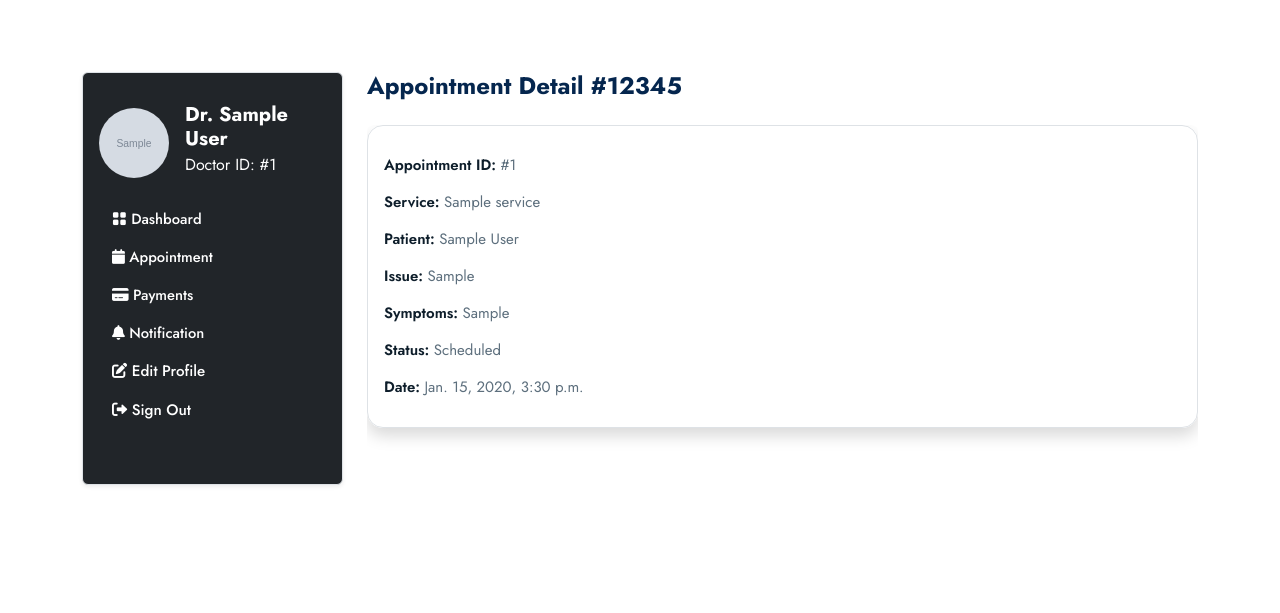
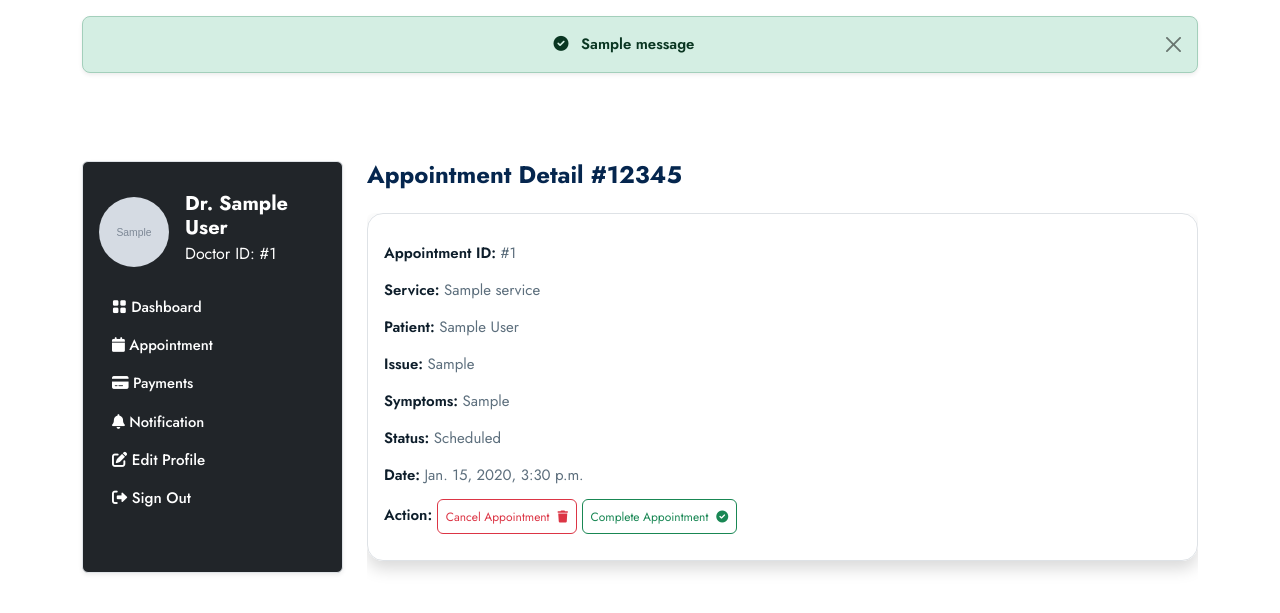
Before and after one commit to Malayaranjan014/hospital-management-system, a Django app: page /doctor/appointments/1 in a window 1280 px wide. Shown: the part 84-697 px from the top of the page. Run offline with Django 5.2, Linux system fonts and the light colour scheme; a user stored in the database is signed in; tables that the repository leaves empty hold one stand-in row (values such as "Sample post"); grey boxes marked "Sample" are stand-in pictures; one stand-in notice (Sample message) is shown; parts of the project's set-up code (start-up, migrations or seed data) failed here and were passed over.

Commit message:
add doctor appointment like  shedule appointment and cancle and complete appointment

```diff
--- a/doctor/urls.py
+++ b/doctor/urls.py
@@ -9,5 +9,9 @@ urlpatterns = [
     path("",views.dashboard,name="dashboard"),
     path("appointments/",views.appointments,name="appointments"),
     path("appointments/<appointment_id>",views.appointment_detail,name="appointment_detail"),
+    path("cancel_appointment/<appointment_id>",views.cancel_appointment,name="cancel_appointment"),
+    path("activate_appointment/<appointment_id>",views.activate_appointment,name="activate_appointment"),
+    path("complete_appointment/<appointment_id>",views.complete_appointment,name="complete_appointment"),
+
 
 ]
--- a/doctor/views.py
+++ b/doctor/views.py
@@ -1,8 +1,10 @@
-from django.shortcuts import render
+from django.shortcuts import render,redirect
 
 from doctor import models as doctor_models
 from base import models as base_models
 from django.contrib.auth.decorators import login_required
+from django.contrib import messages
+
 
 # Create your views here.
 
@@ -53,3 +55,42 @@ def appointment_detail(request, appointment_id):
     }
 
     return render(request, "doctor/appointment_detail.html", context)
+
+
+
+@login_required
+def cancel_appointment(request, appointment_id):
+    doctor = doctor_models.Doctor.objects.get(user=request.user)
+    appointment = base_models.Appointment.objects.get(appointment_id=appointment_id, doctor=doctor)
+
+    appointment.status = "Cancelled"
+    appointment.save()
+
+    messages.success(request, "Appointment Cancelled Successfully")
+    return redirect("doctor:appointment_detail", appointment.appointment_id)
+
+
+
+@login_required
+def activate_appointment(request, appointment_id):
+    doctor = doctor_models.Doctor.objects.get(user=request.user)
+    appointment = base_models.Appointment.objects.get(appointment_id=appointment_id, doctor=doctor)
+
+    appointment.status = "Scheduled"
+    appointment.save()
+
+    messages.success(request, "Appointment Re-Scheduled Successfully")
+    return redirect("doctor:appointment_detail", appointment.appointment_id)
+
+
+
+@login_required
+def complete_appointment(request, appointment_id):
+    doctor = doctor_models.Doctor.objects.get(user=request.user)
+    appointment = base_models.Appointment.objects.get(appointment_id=appointment_id, doctor=doctor)
+
+    appointment.status = "Completed"
+    appointment.save()
+
+    messages.success(request, "Appointment Completed Successfully")
+    return redirect("doctor:appointment_detail", appointment.appointment_id)
--- a/templates/doctor/appointment_detail.html
+++ b/templates/doctor/appointment_detail.html
@@ -30,6 +30,18 @@
                                 <p><span class="fw-semibold text-dark">Symptoms:</span> {{appointment.symptoms}}</p>
                                 <p><span class="fw-semibold text-dark">Status:</span> {{appointment.status}}</p>
                                 <p><span class="fw-semibold text-dark">Date:</span> {{appointment.appointment_date}}</p>
+                                <p>
+                                    <span class="fw-semibold text-dark">Action:</span>
+
+                                    {% if appointment.status == "Scheduled" %}
+                                    <a href="{% url 'doctor:cancel_appointment' appointment.appointment_id %}" class="btn btn-outline-danger btn-sm">Cancel Appointment <i class="fas fa-trash ms-2"></i></a>
+                                    <a href="{% url 'doctor:complete_appointment'  appointment.appointment_id%}" class="btn btn-outline-success btn-sm">Complete Appointment <i class="fas fa-check-circle ms-2"></i></a>
+                                    {% endif %} {% if appointment.status == "Cancelled" %}
+                                    <a href="{% url 'doctor:activate_appointment' appointment.appointment_id %}" class="btn btn-success btn-sm">Activate Appointment <i class="fas fa-check-circle ms-2"></i></a>
+                                    {% endif %} {% if appointment.status == "Completed" %}
+                                    <a href="{% url 'doctor:activate_appointment' appointment.appointment_id %}" class="btn btn-success btn-sm">Completed <i class="fas fa-check-circle ms-2"></i></a>
+                                    {% endif %}
+                                </p>
 
                             </a>
                         </p>
--- a/templates/partials/base.html
+++ b/templates/partials/base.html
@@ -273,6 +273,26 @@
     <!--  PAGE CONTENT -->
 
 
+  {% comment %} alert message for doctor appointment shedule or cancel {% endcomment %}
+
+
+{% for message in messages %}
+<div class="container mt-3">
+  <div class="alert alert-{{ message.tags }} alert-dismissible fade show
+                shadow-sm rounded-3 text-center fw-semibold"
+         role="alert">
+         <i class="fas fa-check-circle me-2"></i>
+
+        {{ message }}
+
+        <button type="button" class="btn-close" data-bs-dismiss="alert" aria-label="Close"></button>
+      </div>
+
+</div>
+
+{% endfor %}
+
+
 
     {% block content %} {% endblock %}
 
```
